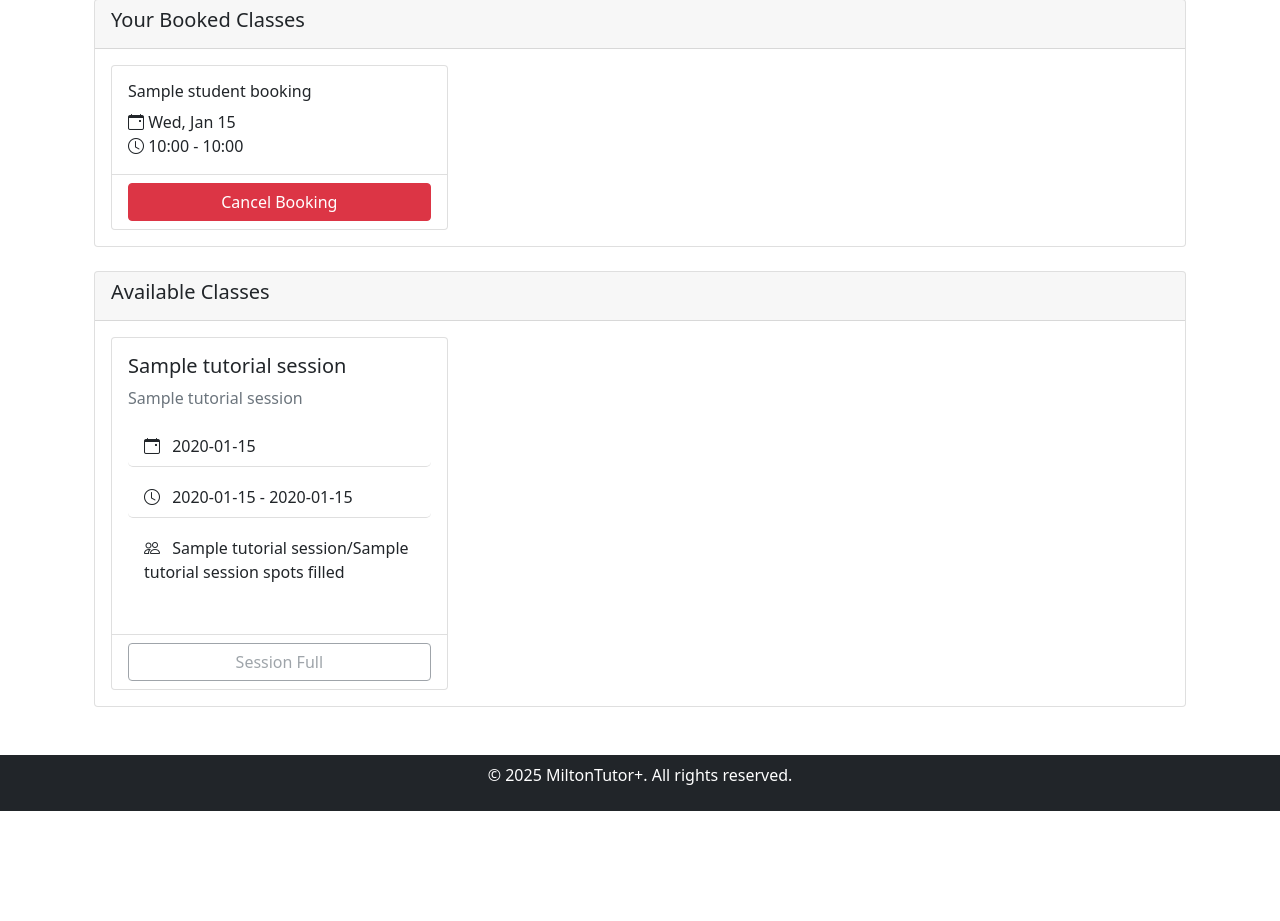
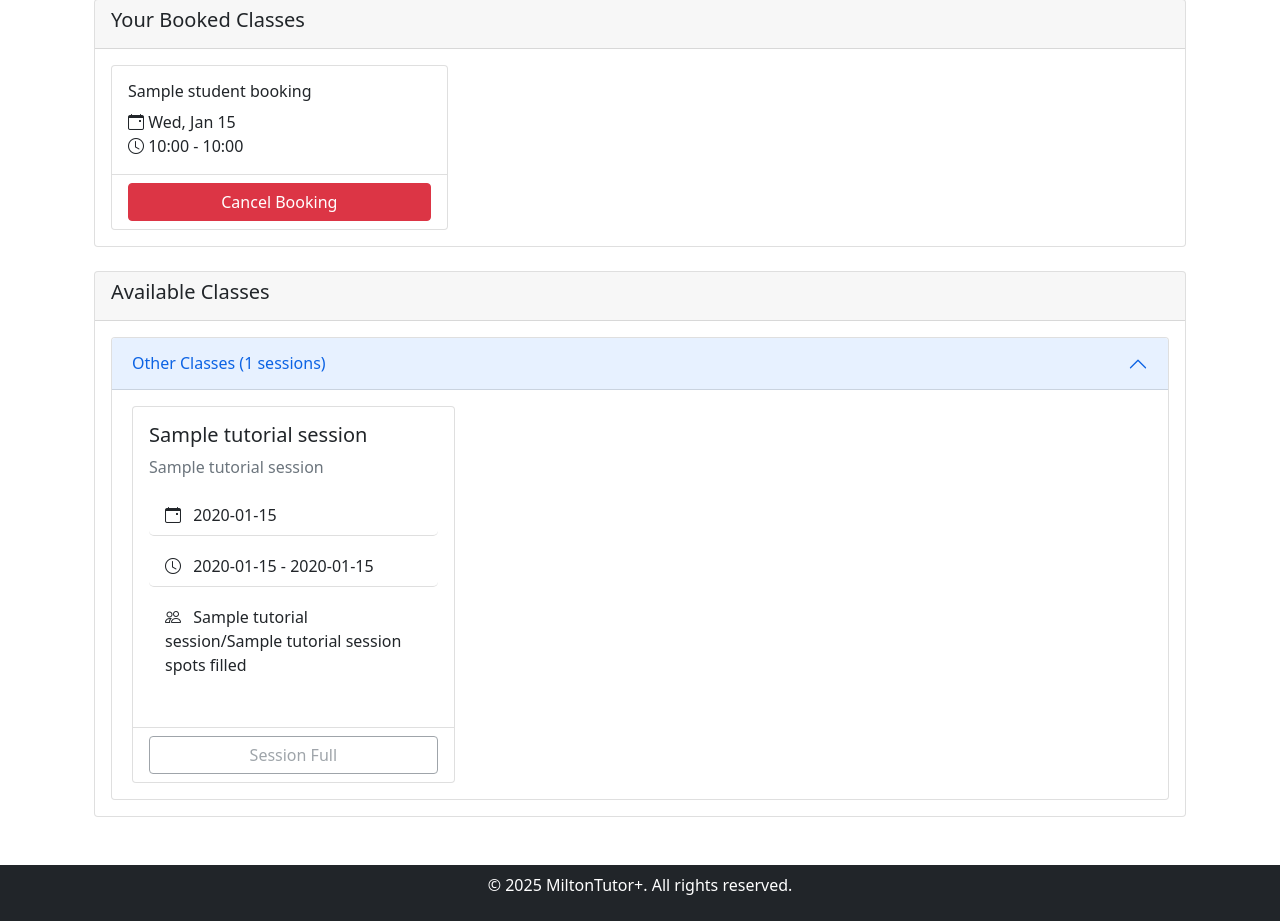
Before and after one commit to Kummirai/school, a Flask app: page /sessions in a window 1280 px wide. Shown: the part 173-1094 px from the top of the page. Before the commit the page ends 984 px from the top, so only its background shows below. Run offline with Flask 3, Linux system fonts and the light colour scheme; the visitor is signed in with stand-in values (Sample User, id 1); a database or web service that is not in the repository returns one stand-in record (values such as "Sample title"); some libraries are stand-ins or nearby versions.

Commit message:
Refactor session display to use accordion layout and group by grade/course

```diff
--- a/templates/sessions/list.html
+++ b/templates/sessions/list.html
@@ -41,13 +41,47 @@
             <h3 class="h5">Available Classes</h3>
         </div>
         <div class="card-body">
+            <div class="accordion" id="sessionsAccordion">
+                {# First, group sessions by grade/course #}
+                {% set grouped_sessions = {} %}
+                {% for session in sessions %}
+                {# Extract grade/course from title (assuming format like "Grade 10 Math" or "CS101") #}
+                {% set parts = session[1].split() %}
+                {% if parts|length > 1 and parts[0]|lower in ['grade', 'course', 'cs', 'math', 'science', 'python', 'peer', 'css', 'javascript', 'html'] %}
+                {% set group_name = parts[0] ~ ' ' ~ parts[1] %}
+                {% else %}
+                {% set group_name = 'Other Classes' %}
+                {% endif %}
+
+                {% if group_name not in grouped_sessions %}
+                {% set _ = grouped_sessions.update({group_name: []}) %}
+                {% endif %}
+                {% set _ = grouped_sessions[group_name].append(session) %}
+                {% endfor %}
+
+                {# Now create accordion items for each group #}
+                {% for group_name, group_sessions in grouped_sessions.items() %}
+                <div class="accordion-item">
+                    <h2 class="accordion-header" id="heading{{ loop.index }}">
+                        <button class="accordion-button {% if not loop.first %}collapsed{% endif %}" type="button"
+                            data-bs-toggle="collapse" data-bs-target="#collapse{{ loop.index }}"
+                            aria-expanded="{% if loop.first %}true{% else %}false{% endif %}"
+                            aria-controls="collapse{{ loop.index }}">
+                            {{ group_name }} ({{ group_sessions|length }} sessions)
+                        </button>
+                    </h2>
+                    <div id="collapse{{ loop.index }}"
+                        class="accordion-collapse collapse {% if loop.first %}show{% endif %}"
+                        aria-labelledby="heading{{ loop.index }}" data-bs-parent="#sessionsAccordion">
+                        <div class="accordion-body">
                             <div class="row row-cols-1 row-cols-md-2 row-cols-lg-3 g-4">
-                {% for session in sessions %}
+                                {% for session in group_sessions %}
                                 <div class="col">
                                     <div class="card h-100">
                                         <div class="card-body">
                                             <h5 class="card-title">{{ session[1] }}</h5>
-                            <p class="card-text text-muted">{{ session[2] or 'No description provided' }}</p>
+                                            <p class="card-text text-muted">{{ session[2] or 'No description provided'
+                                                }}</p>
                                             <ul class="list-group list-group-flush mb-3">
                                                 <li class="list-group-item">
                                                     <i class="bi bi-calendar-event me-2"></i>
@@ -55,7 +89,8 @@
                                                 </li>
                                                 <li class="list-group-item">
                                                     <i class="bi bi-clock me-2"></i>
-                                    {{ session[3].strftime('%H:%M') }} - {{ session[4].strftime('%H:%M') }}
+                                                    {{ session[3].strftime('%H:%M') }} - {{ session[4].strftime('%H:%M')
+                                                    }}
                                                 </li>
                                                 <li class="list-group-item">
                                                     <i class="bi bi-people me-2"></i>
@@ -65,11 +100,13 @@
                                         </div>
                                         <div class="card-footer bg-transparent">
                                             {% if session[6] < session[5] %} <form method="POST"
-                                action="{{ url_for('book_session_route', session_id=session[0]) }}" class="d-grid">
+                                                action="{{ url_for('book_session_route', session_id=session[0]) }}"
+                                                class="d-grid">
                                                 <button type="submit" class="btn btn-primary">Book Now</button>
                                                 </form>
                                                 {% else %}
-                                <button class="btn btn-outline-secondary w-100" disabled>Session Full</button>
+                                                <button class="btn btn-outline-secondary w-100" disabled>Session
+                                                    Full</button>
                                                 {% endif %}
                                         </div>
                                     </div>
@@ -79,4 +116,9 @@
                         </div>
                     </div>
                 </div>
+                {% endfor %}
+            </div>
+        </div>
+    </div>
+</div>
 {% endblock %}
```
Lines whose indentation alone changed are shown as unchanged.
